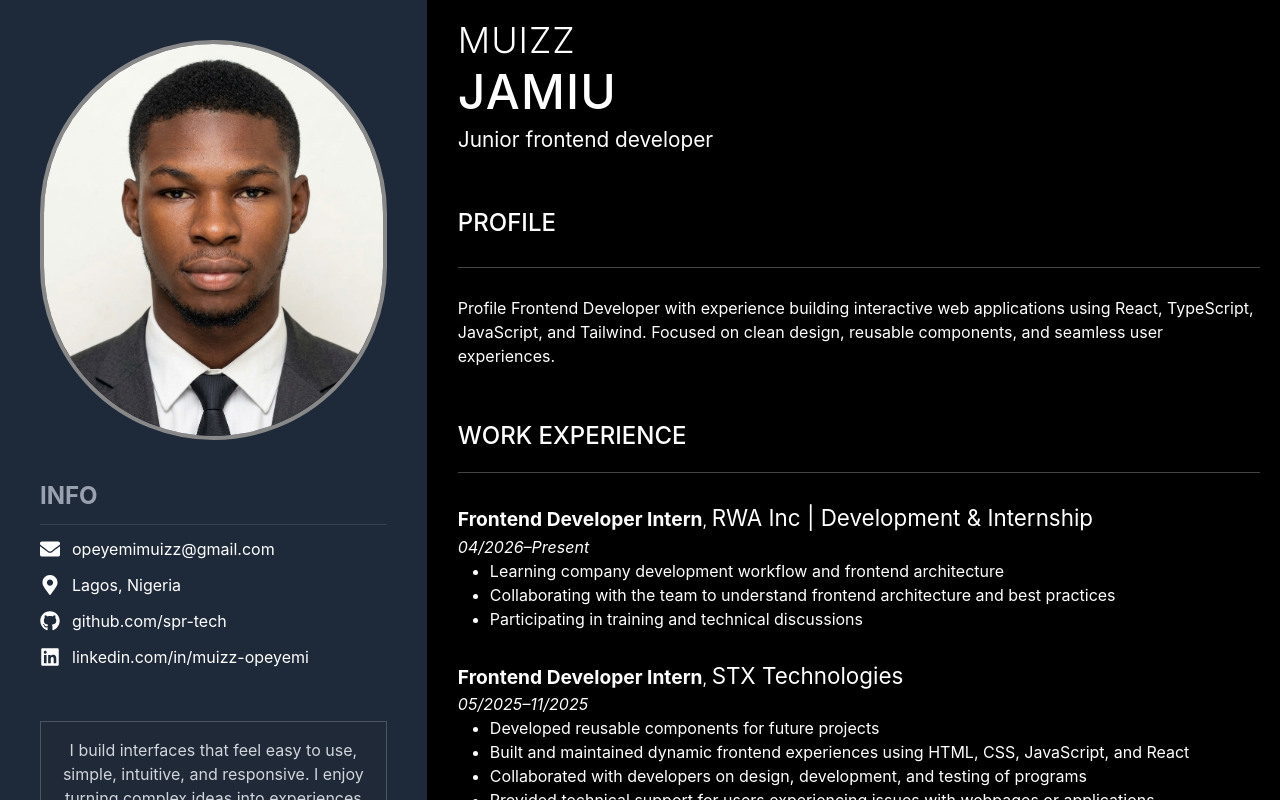
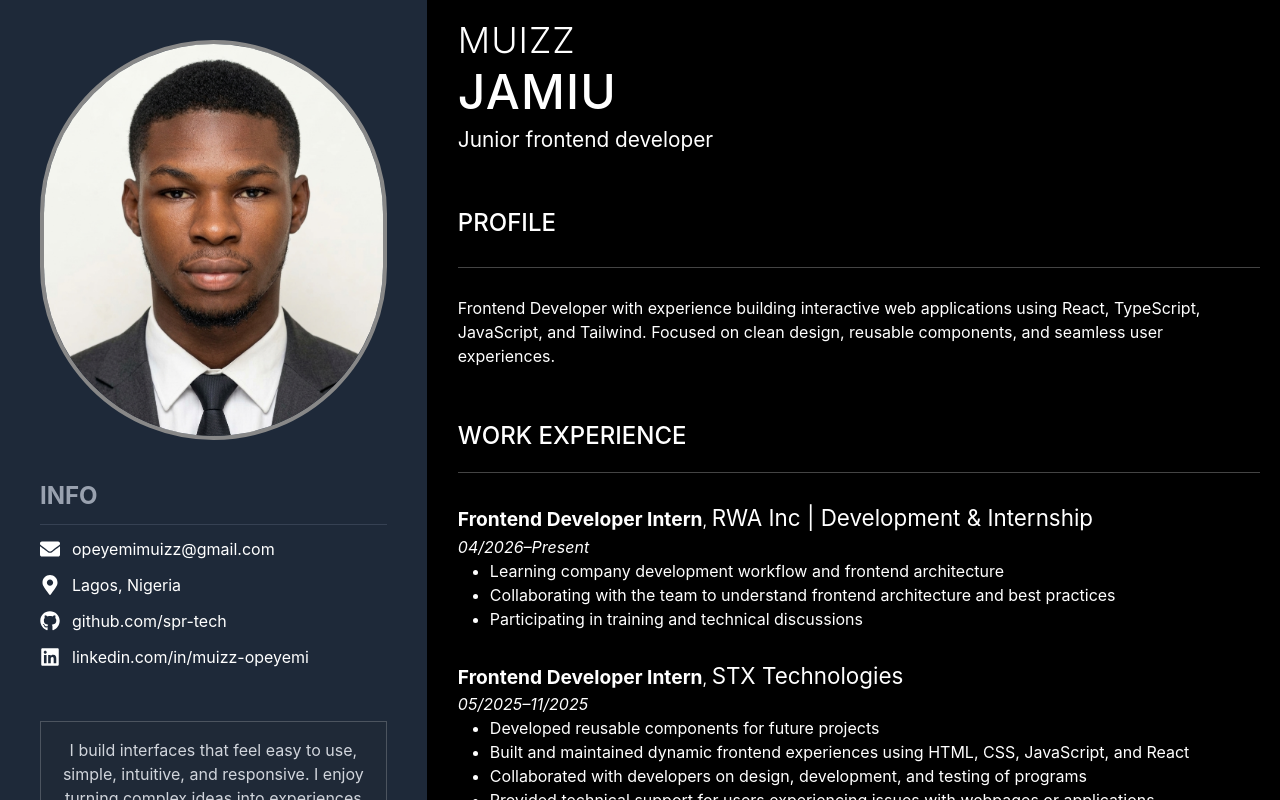
Before and after one commit to spr-tech/portfolio-ts, a React (Vite) app: page / in a window 1280 px wide. Built offline with nearby package versions, Linux system fonts and the light colour scheme.

Commit message:
corrected a mistake in my header file

```diff
--- a/src/components/Header.tsx
+++ b/src/components/Header.tsx
@@ -17,7 +17,7 @@ const Header = () => {
         <h4 className="uppercase font-medium text-2xl">Profile </h4>
         <hr className="border-[#444] my-4" />
         <p>
-          Profile Frontend Developer with experience building interactive web
+          Frontend Developer with experience building interactive web
           applications using React, TypeScript, JavaScript, and Tailwind.
           Focused on clean design, reusable components, and seamless user
           experiences.
```
